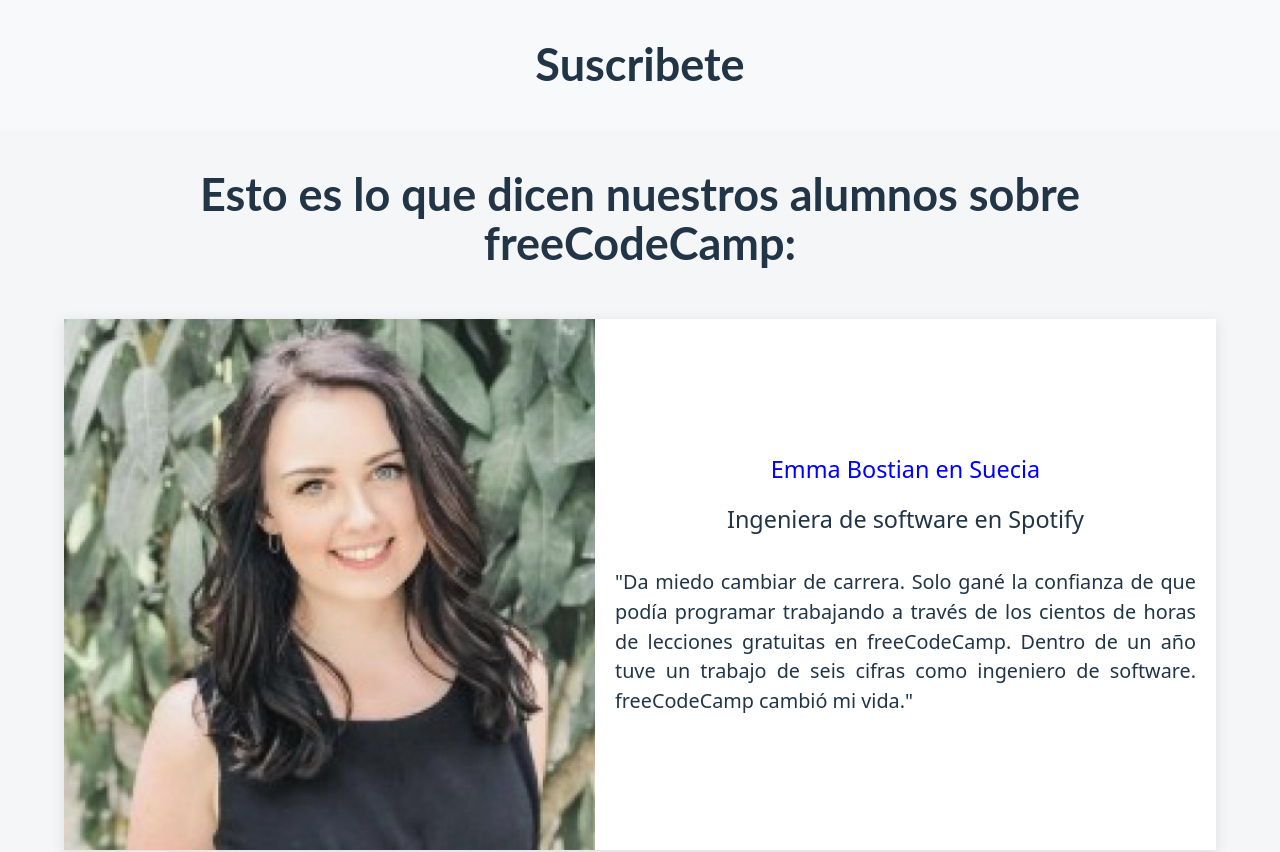
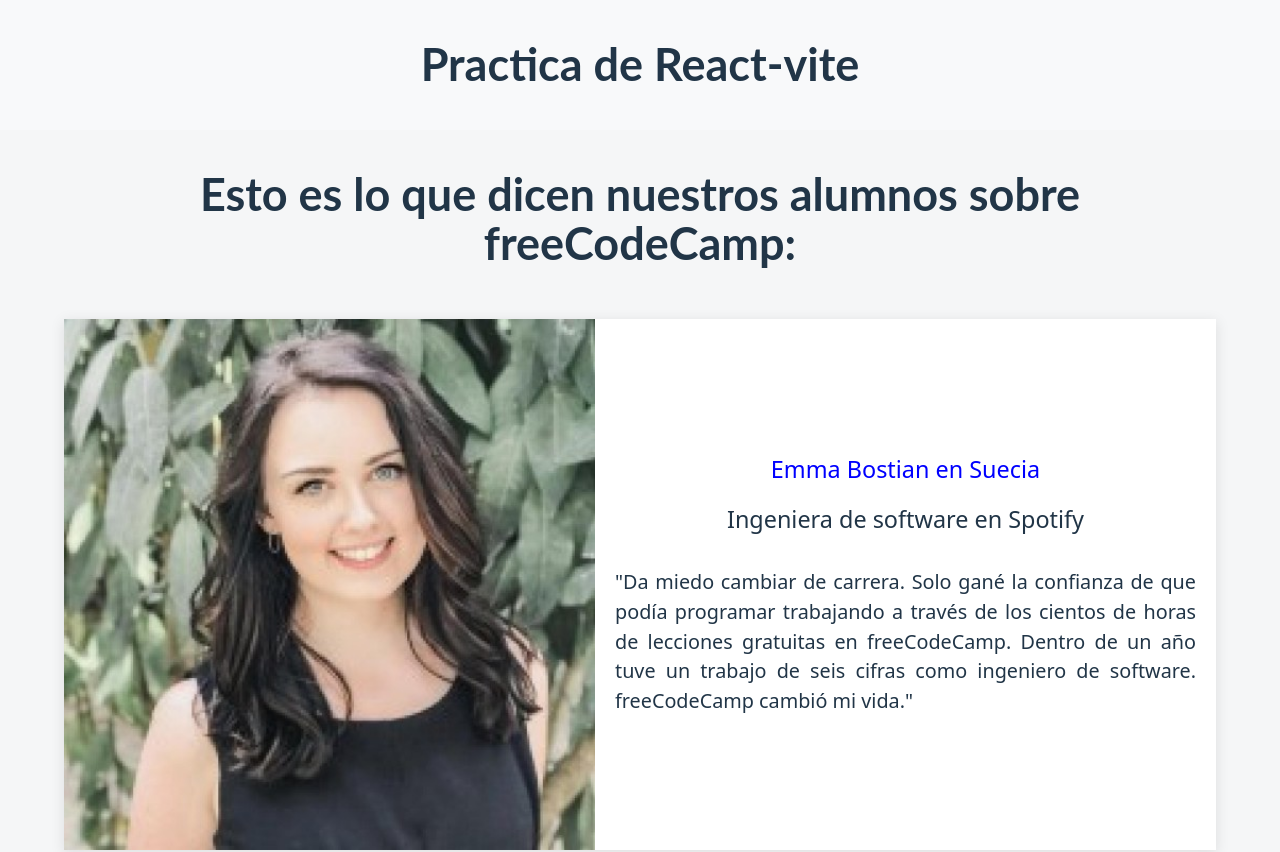
Before and after one commit to valdez-jose/mi-react-vite, a React (Vite) app: page / in a window 1280 px wide. Shown: the top 852 px of the page. Built offline with nearby package versions, Linux system fonts and the light colour scheme.

Commit message:
modified:Cabecera.jsx

```diff
--- a/src/components/Cabecera.jsx
+++ b/src/components/Cabecera.jsx
@@ -5,7 +5,7 @@ const Cabecera = () => {
     <header className="cabecera">
       <h1 className="cabecera h1" >
                <a href="#" className="cabecera-a" />
-               <p className="parrafo2">Suscribete</p>
+               <p className="parrafo2">Practica de React-vite</p>
                 <a/>
             </h1>
     </header>
```
